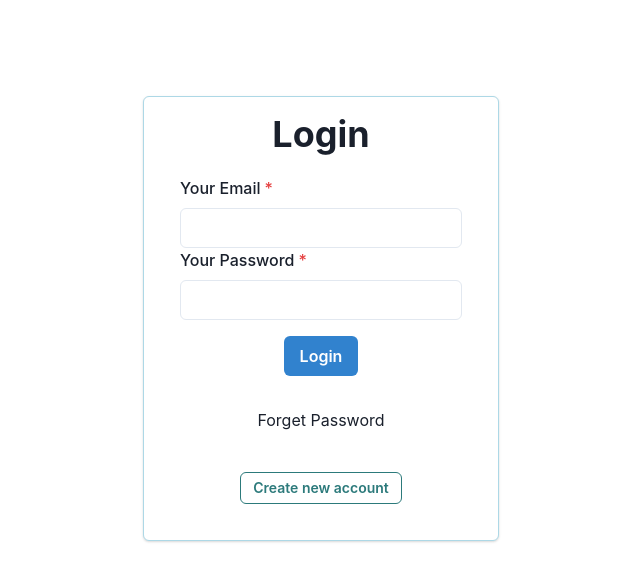
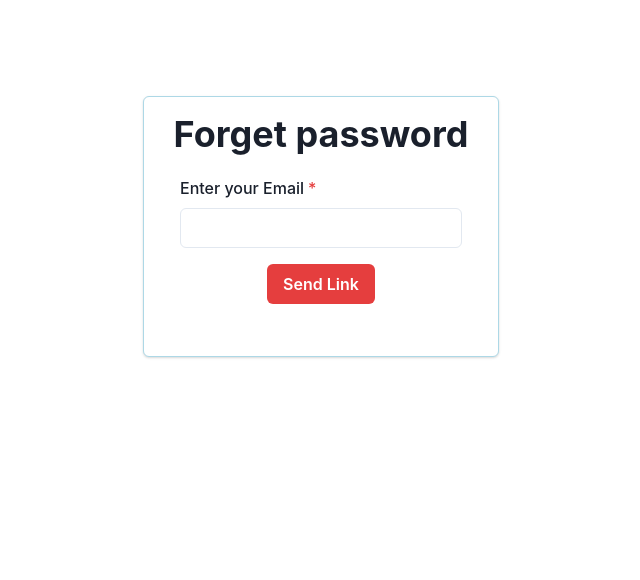
Before and after one commit to neeti-nk47/ExpenseTracker, a React (Create React App) app: page /ForgotPassword in a window 1280 px wide. Before the commit this address led to /. Shown: the top 580 px of the page, without its empty margins (319-959 px from the left). Built offline with nearby package versions, Linux system fonts and the light colour scheme.

Commit message:
forget pass  done

```diff
--- a/src/App.js
+++ b/src/App.js
@@ -3,12 +3,14 @@ import SignupLogin from "./components/SignupLogin";
 import Layout from "./components/Layout";
 import Dashboard from "./components/Dashboard";
 import CompleteProfile from "./components/CompleteProfile";
+import ForgotPassword from "./components/ForgotPassword";
 
 function App() {
   return (
     <>
       <Routes>
         <Route path="/" element={<SignupLogin />} />
+        <Route path="/ForgotPassword" element={<ForgotPassword />} />
         <Route path="/welcome" element={<Layout />}>
           <Route index element={<Dashboard />} />
           <Route
--- a/src/components/CompleteProfile.js
+++ b/src/components/CompleteProfile.js
@@ -143,7 +143,7 @@ export default function CompleteProfile() {
           Update
         </Button>
         <Button m="3" colorScheme="green" onClick={verifyEmailHandler}>
-          {isVerified ? "Email Already Verified" : "Verify Email"}
+          {isVerified ? "Email Verified" : "Verify Email"}
         </Button>
       </Grid>
     </Center>
--- /dev/null
+++ b/src/components/ForgotPassword.js
@@ -0,0 +1,80 @@
+import {
+  Button,
+  Card,
+  CardBody,
+  Center,
+  FormControl,
+  FormLabel,
+  Heading,
+  Input,
+  Spinner,
+} from "@chakra-ui/react";
+import { useRef, useState } from "react";
+import { useNavigate } from "react-router-dom";
+
+export default function ForgotPassword() {
+  const history = useNavigate();
+  const [isLoading, setIsLoading] = useState(false);
+  const emailInputRef = useRef();
+
+  const sendLink = (e) => {
+    e.preventDefault();
+    setIsLoading(true);
+    const enteredEmail = emailInputRef.current.value;
+
+    fetch(
+      "https://identitytoolkit.googleapis.com/v1/accounts:sendOobCode?key=AIzaSyCW-VrFmh7dYoU7ptSpirixoA6CkYZq1Ss",
+      {
+        method: "POST",
+        body: JSON.stringify({
+          requestType: "PASSWORD_RESET",
+          email: enteredEmail,
+        }),
+        headers: {
+          "Content-Type": "application/json",
+        },
+      }
+    )
+      .then((res) => {
+        setIsLoading(false);
+        if (res.ok) {
+          return res.json();
+        } else {
+          return res.json().then((data) => {
+            let errorMessage = data.error.message;
+
+            throw new Error(errorMessage);
+          });
+        }
+      })
+      .then((data) => {
+        console.log(data);
+        history("/");
+      })
+      .catch((err) => {
+        alert(err.message);
+      });
+  };
+
+  return (
+    <Center mt="24">
+      <Card align="center" border="0.2px solid lightblue " p="4">
+        <Heading>Forget password</Heading>
+        <CardBody>
+          <FormControl isRequired>
+            <FormLabel htmlFor="email">Enter your Email</FormLabel>
+            <Input type="email" id="email" ref={emailInputRef} />
+            {!isLoading && (
+              <Center m="4">
+                <Button colorScheme="red" onClick={sendLink}>
+                  Send Link
+                </Button>
+              </Center>
+            )}
+            <Center mt="4">{isLoading && <Spinner />}</Center>
+          </FormControl>
+        </CardBody>
+      </Card>
+    </Center>
+  );
+}
--- a/src/components/SignupLogin.js
+++ b/src/components/SignupLogin.js
@@ -5,7 +5,6 @@ import {
   Button,
   Card,
   CardBody,
-  CardFooter,
   Center,
   FormControl,
   FormLabel,
@@ -20,6 +19,7 @@ const SignupLogin = () => {
   const emailInputRef = useRef();
   const passwordInputRef = useRef();
   const [confirmPassword, setConfirmPassword] = useState("");
+
   function handleConfirmPasswordChange(event) {
     setConfirmPassword(event.target.value);
   }
@@ -117,14 +117,15 @@ const SignupLogin = () => {
             )}
           </Center>
           <Center mt="4">{isLoading && <Spinner />}</Center>
-          <Center mt="4">
-            {isLogin && <NavLink>Forget Password </NavLink>}
+          <Center>
+            {isLogin && (
+              <NavLink to="/ForgotPassword">Forget Password </NavLink>
+            )}
           </Center>
-        </CardBody>
-        <CardFooter>
           <Center>
             <Button
               size="sm"
+              mt="2"
               colorScheme="teal"
               variant="outline"
               onClick={switchAuthModeHandler}
@@ -132,7 +133,7 @@ const SignupLogin = () => {
               {isLogin ? "Create new account" : "Login with existing account"}
             </Button>
           </Center>
-        </CardFooter>
+        </CardBody>
       </Card>
     </Center>
   );
```
